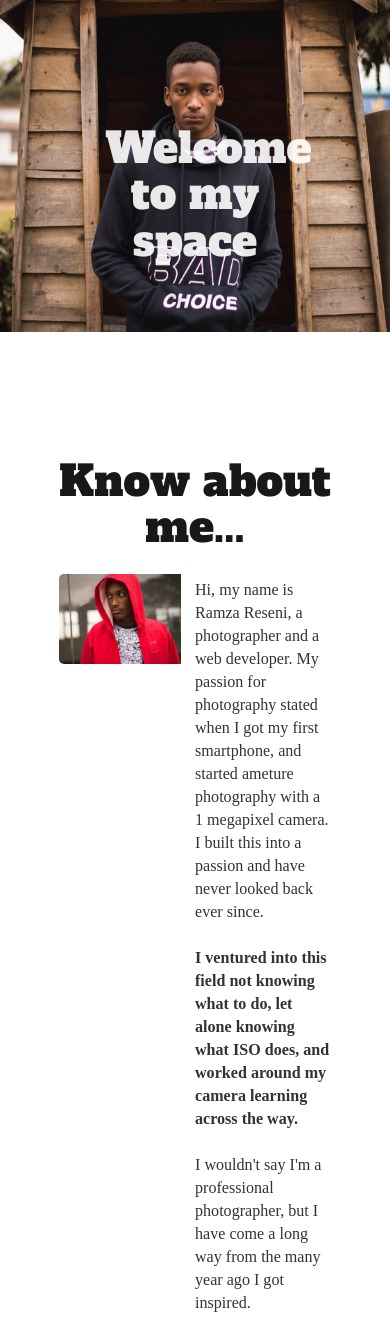
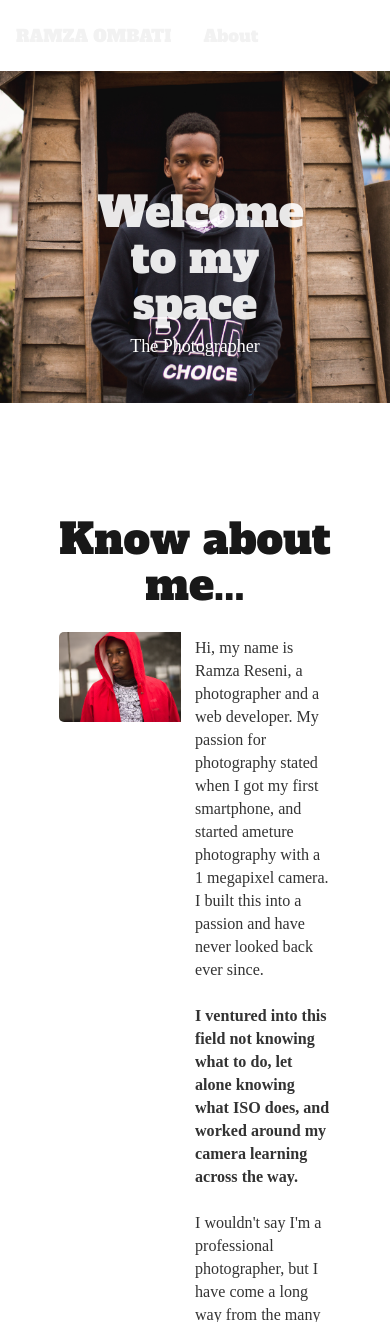
Before and after one commit to ramza007/Photography.io, a Django app: page / in a window 390 px wide. Shown: the top 1322 px of the page. Run offline with Django 3.2, Linux system fonts and the light colour scheme; some libraries are stand-ins or nearby versions.

Commit message:
added a new navbar and scrollign animation

```diff
--- a/alpha/static/css/index.css
+++ b/alpha/static/css/index.css
@@ -1,3 +1,6 @@
+html {
+  scroll-behavior: smooth;
+}
 h1{
     text-align: center;
     font-size: 300%;
@@ -12,10 +15,15 @@ h2{
     opacity: 0.9;
 }
 
+h4{
+    color: white;
+    font-family: 'Times New Roman', Times, serif;
+}
+
 .container1{
     background-image: url(../images/ramza1.JPG);
     background-size: 100%;
-    padding: 27%;
+    padding: 25%;
     background-repeat: no-repeat;
     background-attachment: fixed;
     text-align: center;
@@ -23,7 +31,7 @@ h2{
 }
 
 .container2{
-    padding: 15%;
+    padding: 8% 15% 10% 15%;
     text-align: left;
 }
 
@@ -53,5 +61,5 @@ p{
     -o-background-size:cover;
     color: white;
     font-size: 190%;
-    margin-bottom: 20%;
+    margin-bottom: 5%;
 }
--- a/alpha/static/css/navbar.css
+++ b/alpha/static/css/navbar.css
@@ -1,11 +1,7 @@
 /* Add a black background color to the top navigation */
 .topnav {
-    height: 40px;
-    /* width:auto; */
-    height: 40px;
-    width:auto;
-    position: fixed;
-    z-index: 100;
+  margin-right: 2%;
+  font-family: 'Alfa Slab One';
 }
 
 /* Style the links inside the navigation bar */
@@ -13,7 +9,7 @@
   float: left;
   color: #f2f2f2;
   text-align: center;
-  padding: 14px 16px;
+  padding:  16px;
   text-decoration: none;
   font-size: 17px;
 }
@@ -30,11 +26,24 @@
   color: white;
 }
 
-body{min-height:200vh;}
-.navbar-default{
-  transition:500ms ease;
-  background:transparent;
+@media screen and (max-width: 600px) {
+  .topnav a:not(:first-child) {display: none;}
+  .topnav a.icon {
+    float: right;
+    display: block;
+  }
 }
-.navbar-default.scrolled{
-  background:#000;
+
+@media screen and (max-width: 600px) {
+  .topnav.responsive {position: relative;}
+  .topnav.responsive .icon {
+    position: absolute;
+    right: 0;
+    top: 0;
+  }
+  .topnav.responsive a {
+    float: none;
+    display: block;
+    text-align: left;
+  }
 }
--- a/alpha/templates/base.html
+++ b/alpha/templates/base.html
@@ -19,7 +19,8 @@
     <meta charset="utf-8">
     {% block styles %}
     {% bootstrap_css %}
-
+<link rel="stylesheet" href="https://maxcdn.bootstrapcdn.com/bootstrap/4.1.3/css/bootstrap.min.css">
+<link rel="stylesheet" href="{% static 'css/bootstrap.css' %}">
     {% endblock %}
 
 </head>
--- a/alpha/templates/index.html
+++ b/alpha/templates/index.html
@@ -22,12 +22,15 @@
 </head>
 <body>
 {% block content %}
+{% include 'navbar.html' %}
 <div class="container1">
         <h1 style="font-family: 'Alfa Slab One', cursive;">Welcome to my space</h1>
+        <h4>The Photographer</h4>
 </div>
 
 
-<div class="container2">
+<a name="about"></a>
+    <div class="container2">
     <h2 style="font-family: 'Alfa Slab One', cursive; padding-bottom: 5%;">Know about me...</h2>
 
     <img align="left" src="../static/images/ramza2.JPG" style="width: 50%; height: 100%;">
@@ -45,6 +48,7 @@
     </p>
 </div>
 
+<a name="samples"></a>
 <div class="container3">
     <p style="font-family: 'Anton', sans-serif; text-align: center;">
         If you get up in the morning and think the future is going to be better, it is a bright day. Otherwise, it's not.
--- a/alpha/templates/navbar.html
+++ b/alpha/templates/navbar.html
@@ -2,24 +2,32 @@
 {% load static %}
 {% block styles %}
 <link rel="stylesheet" href="{% static 'css/navbar.css' %}">
+
 {% endblock %}
 
-<nav class="navbar navbar-default navbar-fixed-top">
 <div class="topnav">
-    <a href="#home">Home</a>
-    <a href="#news">News</a>
-    <a href="#contact">Contact</a>
-    <a href="#about">About</a>
+    <a href="#home">RAMZA OMBATI</a>
+    <div class="topnav" id="myTopnav">
+    <ul class="nav navbar-nav navbar-right">
+        <a href="#about">About</a>
+        <a href="#samples">Samples</a>
+        <a href="#contact">Contact</a>
+    </ul>
+        <a href="javascript:void(0);" class="icon" onclick="myFunction()">
+            <i class="fa fa-bars"></i>
+        </a>
+    </div>
 </div>
 </nav>
 {% block script %}
-<script src="//ajax.googleapis.com/ajax/libs/jquery/1.9.1/jquery.min.js"></script>
-<script>
-    $(document).ready(function () {
-        $(window).scroll(function () {
-            $('nav').toggleClass('scrolled', $(this).scrollTop() > 50);
-        });
-    }
-</script>
-
+    <script>
+        function myFunction() {
+            var x = document.getElementById("myTopnav");
+            if (x.className === "topnav") {
+                x.className += " responsive";
+            } else {
+                x.className = "topnav";
+            }
+        }
+    </script>
 {% endblock %}
```
Also changed, not shown: alpha/static/js/navbar.js (deleted, +0 -21 lines).
